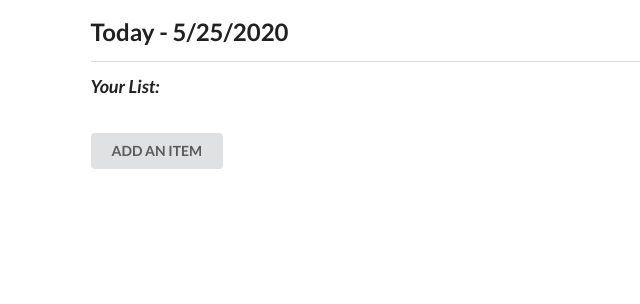
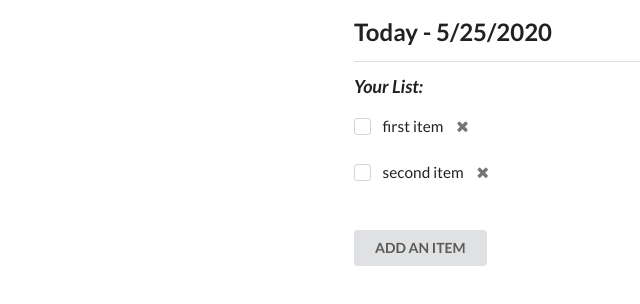
Before and after one commit to dgrayboff/react-todo-app, a React (Create React App) app: page / in a window 1280 px wide. Shown: the top 304 px of the page, without its empty margins (6-646 px from the left). Built offline with nearby package versions, Linux system fonts and the light colour scheme.

Commit message:
working on adding checkbox state for when user has completed to do item. Added handleCheck to App and edited state items arry to objects

```diff
--- a/src/components/App.js
+++ b/src/components/App.js
@@ -5,7 +5,16 @@ import AddItem from './AddItem';
 
 class App extends React.Component {
   state = {
-    items: [],
+    items: [
+      {
+        val: 'first item',
+        checked: false,
+      },
+      {
+        val: 'second item',
+        checked: false,
+      },
+    ],
   };
 
   onSaveSubmit = (newItem) => {
@@ -13,13 +22,31 @@ class App extends React.Component {
     this.setState({
       items: [newItem, ...this.state.items],
     });
-    console.log(this.state.items)
+    console.log(this.state.items);
+  };
+
+  onRemoveItem = (itemToRemove) => {
+    console.log('App - onRemoveItem', itemToRemove);
+    this.setState({
+      items: this.state.items.filter((item) => item.val !== itemToRemove),
+    });
+  };
+
+  handleCheck = (item) => {
+    console.log('App - handleCheck', item);
+    // this.setState({
+    //   items.find(item => im)
+    // })
   };
 
   render() {
     return (
       <div className="ui container app">
-        <List items={this.state.items} />
+        <List
+          items={this.state.items}
+          onRemoveItem={this.onRemoveItem}
+          handleCheck={this.handleCheck}
+        />
         <AddItem onSaveSubmit={this.onSaveSubmit} />
       </div>
     );
--- a/src/components/List.js
+++ b/src/components/List.js
@@ -11,9 +11,16 @@ const currDate = () => {
   return `${month}/${day}/${year}`;
 };
 
-const List = ({ items }) => {
+const List = ({ items, onRemoveItem, handleCheck }) => {
   const renderedList = items.map((item, idx) => {
-    return <ListItem item={item} key={idx} />;
+    return (
+      <ListItem
+        item={item.val}
+        key={idx}
+        onRemoveItem={() => onRemoveItem(item.val)}
+        handleCheck={() => handleCheck(item)}
+      />
+    );
   });
 
   return (
--- a/src/components/ListItem.js
+++ b/src/components/ListItem.js
@@ -1,13 +1,24 @@
 import React from 'react';
 import '../styles/ListItem.css';
 
-const ListItem = ({ item }) => {
+const ListItem = ({ item, onRemoveItem, handleCheck }) => {
   return (
     <li className="list-item">
       <div className="ui checkbox">
-        <input type="checkbox" name="list-item" />
+        <input type="checkbox" name="list-item" onChange={handleCheck}/>
         <label>{item}</label>
       </div>
+
+      <div className="ui icon buttons">
+      <button
+          onClick={onRemoveItem}
+          className="ui basic button"
+          type="button"
+        >
+          <i className="close icon"></i>
+        </button>
+      </div>
+
     </li>
   );
 };
--- a/src/styles/App.css
+++ b/src/styles/App.css
@@ -1,3 +1,4 @@
-.app {
+.ui.container.app {
   padding: 20px;
+  max-width: 600px !important;
 }
```
